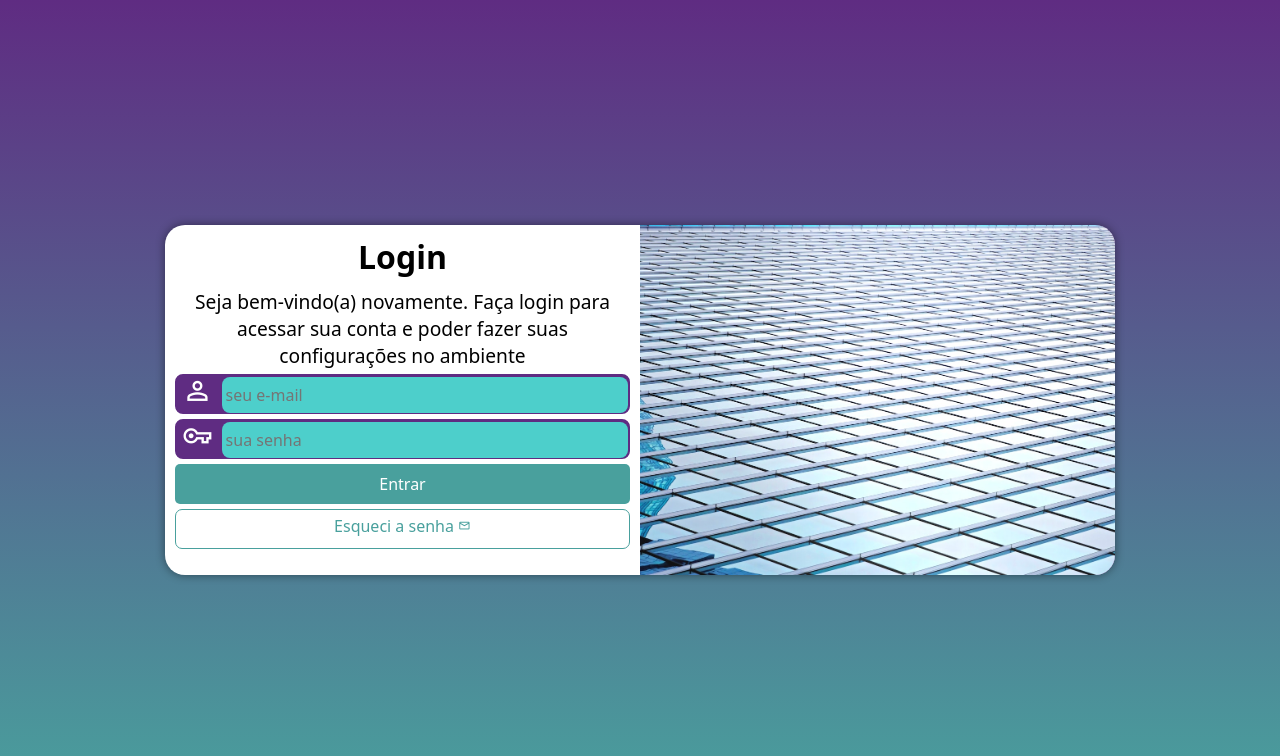
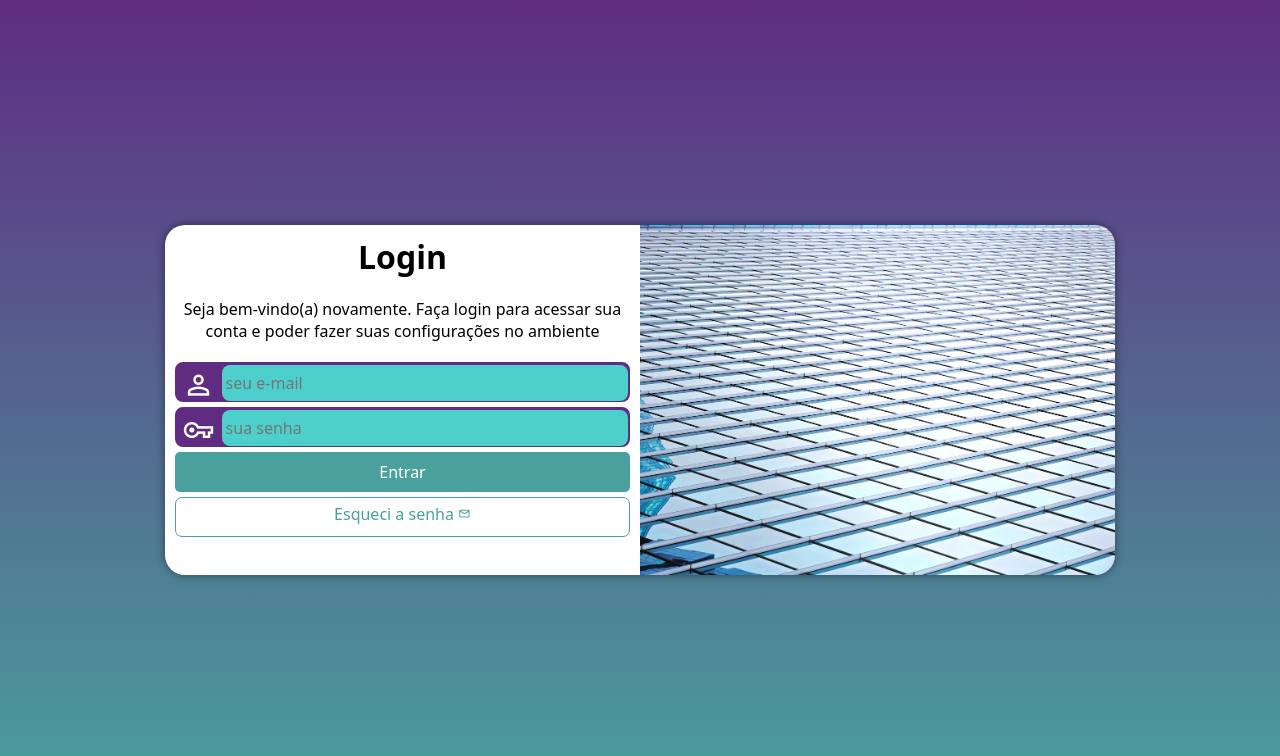
Before and after one commit to jessicasilvaa/projeto-login, a plain HTML site: page index.html in a window 1280 px wide. Drawn offline with nearby package versions, Linux system fonts and the light colour scheme.

Commit message:
concluído

```diff
--- a/estilos/media-query.css
+++ b/estilos/media-query.css
@@ -56,6 +56,7 @@
     }
 
     div#formulario > p {
-        font-size: 1.2em;
+        font-size: 1em;
+        margin: 20px 0;
     }
 }
--- a/estilos/style.css
+++ b/estilos/style.css
@@ -29,7 +29,6 @@ section#login{
     position: absolute;
     top: 50%;
     left: 50%;
-    transform: translate(-50%, -50%);
     overflow: hidden;
 
     background-color: white;
@@ -38,6 +37,7 @@ section#login{
     border-radius: 20px;
     box-shadow: 0px 0px 10px rgba(0, 0, 0, 0.452);
 
+    transform: translate(-50%, -50%);
     transition: width .3s, height .3s;
     transition-timing-function: ease;
 }
@@ -81,9 +81,9 @@ div.campo > label {
 
 div.campo > span {
     color: white;
-    font-size: 1.9em;
+    font-size: 2em;
     width: 40px;
-    pad: 5px;
+    padding: 5px;
 }
 
 div.campo > input {
@@ -91,10 +91,14 @@ div.campo > input {
     font-size: 1em;
     width: calc(100% - 45px);
     height: 100%;
-    transform: translateY(-5px);
     border: 0px;
     border-radius: 8px;
     padding: 4px;
+    transform: translateY(-12px);
+}
+
+div.campo > input:focus-within {
+    background-color: white;
 }
 
 form > input[type=submit] {
```
